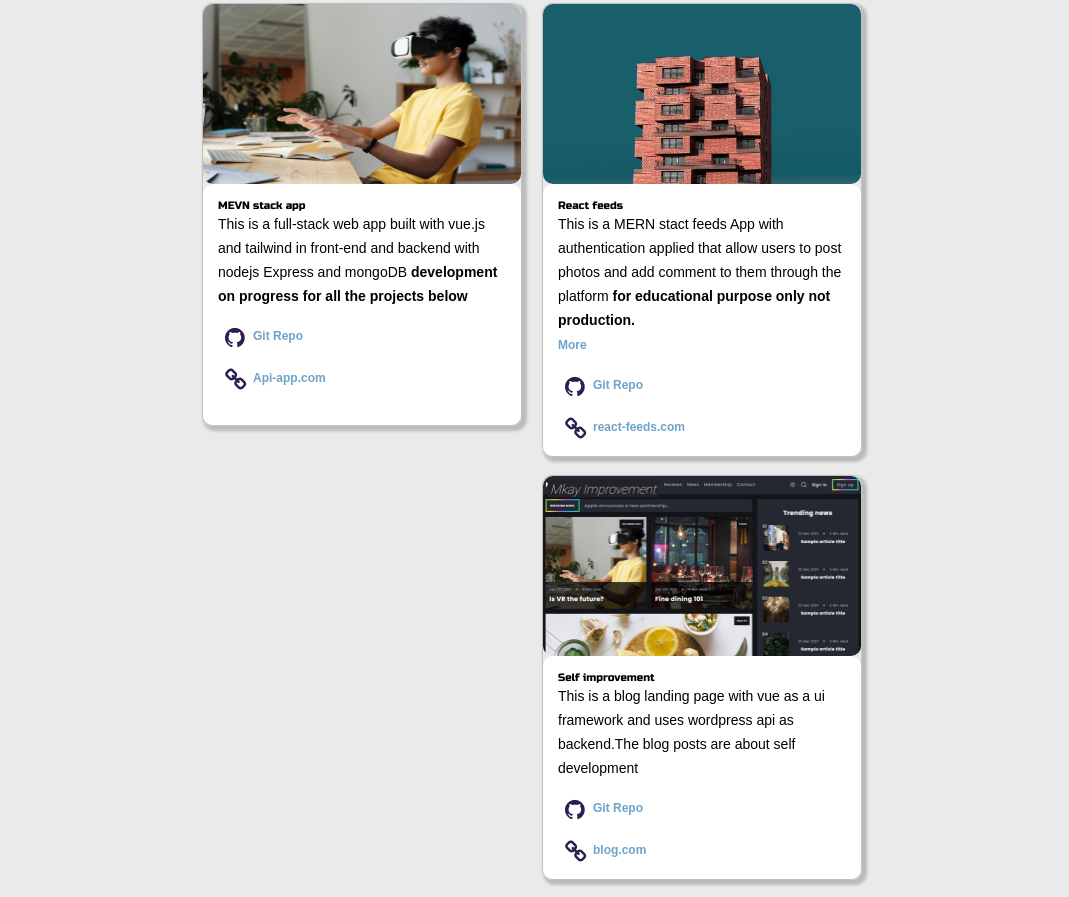
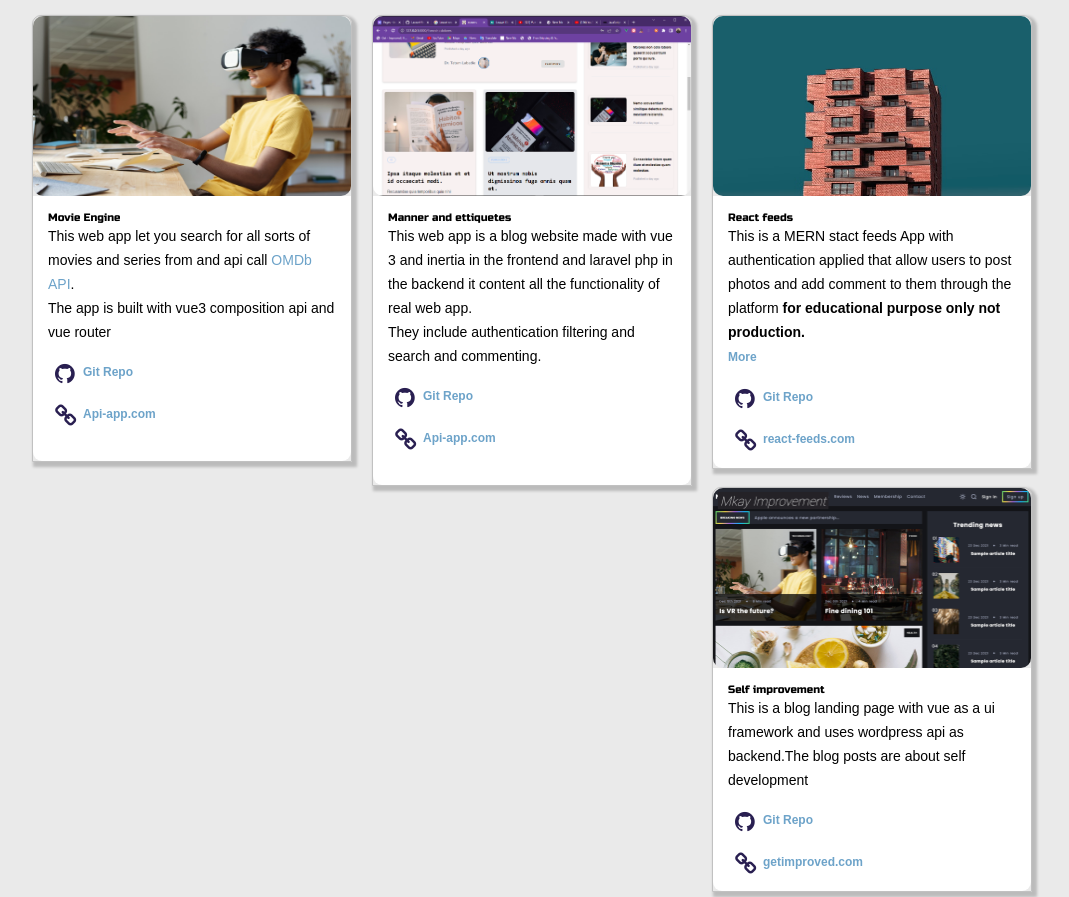
Before and after one commit to Louis12345642/Mubarak_kual, a website: page index.html in a window 1280 px wide. Shown: the part 1156-2053 px from the top of the page, without its empty margins (108-1177 px from the left). Drawn offline with Linux system fonts and the light colour scheme; a web font is replaced by a local one.

Commit message:
made sine changes i the portfolio

```diff
--- a/index.html
+++ b/index.html
@@ -115,8 +115,8 @@
        <h4>More about me</h4>
        <p>
          <br>
-         I design websites with MERN stack and also use vuejs, python, php and laveral
-         Iam passionate and love full-stack development
+         I am full stack developer and well skilled with   vuejs,Javascript Typscript php(laveral)
+         Iam passionate and love full-stack development and as well as ui and ux (figma,canva and adobe xd)
          <p>Am also a blogger I write blog post about self improvement, programming and tech related stuffs</p>
        </p>
 
@@ -127,7 +127,7 @@
      <h4>My main focus
      </h4>
      <br>
-     <p>Full-stack development with main focus in React/Vue and Nodejs<b> MERN stack</b> but also experiment other technologies below </p>
+     <p>Full-stack development with main focus in Vue3, nuxt and <b> Laravel</b> but also experiment other technologies below </p>
      <br />
      <div class="btn-container">
          <a class="btn-main" href="#">
@@ -162,6 +162,8 @@
          <li>HTML/CSS</li>
        </ul>
        </div>
+       <br>
+       <br>
      </div>
     <br>
     <br>
@@ -181,7 +183,7 @@
              <i class="fa fa-github"></i>
           </div>
           <div>
-               <a class="github-abc" href="#">Github</a>
+               <a class="github-abc" href="https://github.com/Louis12345642">Github</a>
 
          </div>
 
@@ -198,7 +200,6 @@
                <a class="github-abc" href="#">Facebook</a>
 
          </div>
-
     </div>
     </div>
     <br>
@@ -219,19 +220,10 @@
     <br>
 
 
-
-
-  <!--  <i id="icon-size" class="fa fa-facebook icon-color"></i><a class="social-text" href="https://www.facebook.com/mobarak.kuallouis.5">Facebook</a>
-      <i class="fa fa-instagram icon-color"> </i><a class="social-text" href="instragram">instragram</a>
-       <i class="fa fa-twitter icon-color"></i><a class="social-text" href="twitter">twitter</a>
-
-       -->
-
      </div>
      </div>
 
      </div>
-
 
   </section>
 
@@ -241,15 +233,58 @@
       <h3>My projects</h3>
       <br>
    <div class="post-wrapper" >
+
+
+    <div>
+      <div class="post">
+        <img class="thumbnail" src="./mubarak_kual/images/project-2.jpg" alt="">
+        <div class="post-preview">
+          <h6 class="post-title">Movie Engine</h6>
+          <p class="post-text">
+        This web app let you search for all sorts of movies and series from and api call <a href="https://www.omdbapi.com/">OMDb API</a>.
+          </p>
+          <p class="post-text">The app is built with vue3 composition api and vue router</p>
+          </br>
+       <div class="icon-wrapper">
+          <div class="github">
+
+              <i class="fa fa-github"></i>
+           </div>
+           <div>
+                <a class="github-abc" href="https://github.com/Louis12345642/vue-movie-engine">Git Repo</a>
+
+          </div>
+
+     </div>
+     <br>
+     <div class="icon-wrapper">
+          <div class="github">
+
+              <i class="fa fa-link"></i>
+           </div>
+           <div>
+                <a class="github-abc" href="#">Api-app.com</a>
+
+          </div>
+
+     </div>
+     <br>
+       </div>
+      </div>
+
+      </div>
+
+
      <div>
      <div class="post">
-       <img class="thumbnail" src="./mubarak_kual/images/project-2.jpg" alt="">
+       <img class="thumbnail" src="./mubarak_kual/images/manners.png" alt="">
        <div class="post-preview">
-         <h6 class="post-title">MEVN stack app</h6>
+         <h6 class="post-title">Manner and ettiquetes</h6>
          <p class="post-text">
-           This is a full-stack web app built with vue.js and tailwind in front-end and backend with nodejs Express and mongoDB
-           <b>development on progress for all the projects below</b>
+       This web app is a blog website made with vue 3 and inertia in the frontend and laravel php in the backend it content all the functionality of real web app.
          </p>
+         <p class="post-text">They include authentication filtering and search and commenting. </p>
+
          </br>
       <div class="icon-wrapper">
          <div class="github">
@@ -257,7 +292,7 @@
              <i class="fa fa-github"></i>
           </div>
           <div>
-               <a class="github-abc" href="#">Git Repo</a>
+               <a class="github-abc" href="https://github.com/Louis12345642/manner-and--ettiquestes">Git Repo</a>
 
          </div>
 
@@ -275,8 +310,6 @@
 
     </div>
     <br>
-
-
       </div>
      </div>
 
@@ -288,7 +321,6 @@
        <div class="post-preview">
          <h6 class="post-title">React feeds</h6>
          <p class="post-text">This is a MERN stact feeds  App with authentication applied that allow users to post photos and add comment to them through the platform <b>for educational purpose only not production.</b>
-
          <br>
          <a class="github-abc" href="More">More</a>
          </p>
@@ -352,7 +384,7 @@
              <i class="fa fa-link"></i>
           </div>
           <div>
-               <a class="github-abc" href="https://improve-tech.netlify.app/">blog.com</a>
+               <a class="github-abc" href="https://improve-tech.netlify.app/">getimproved.com</a>
 
          </div>
 
@@ -365,11 +397,16 @@
 
      </div>
 
+
+
+
    </div>
    </div>
    <br>
+
+
   </section>
-  <br>
+
 
    <section class="sect2">
     <div class="main-container">
--- a/mubarak_kual/style.css
+++ b/mubarak_kual/style.css
@@ -320,13 +320,16 @@ p,li,span,label,input,textarea{
 .post{
   border:1px solid var(--borderColor);
   box-shadow:var(--boxShadow);
-  border-radius: 10px;
+  border-top-left-radius: 9px;
+  border-top-right-radius: 9px;
 
 }
 .post-preview{
   padding:15px;
   background: white;
-  border-radius: 10px;
+  border-bottom-left-radius: 9px;
+  border-bottom-right-radius: 9px;
+
 }
 .post-title{
   color:black;
```
Also changed, not shown: mubarak_kual/images/manners.png (added), mubarak_kual/images/profile.jpg.
